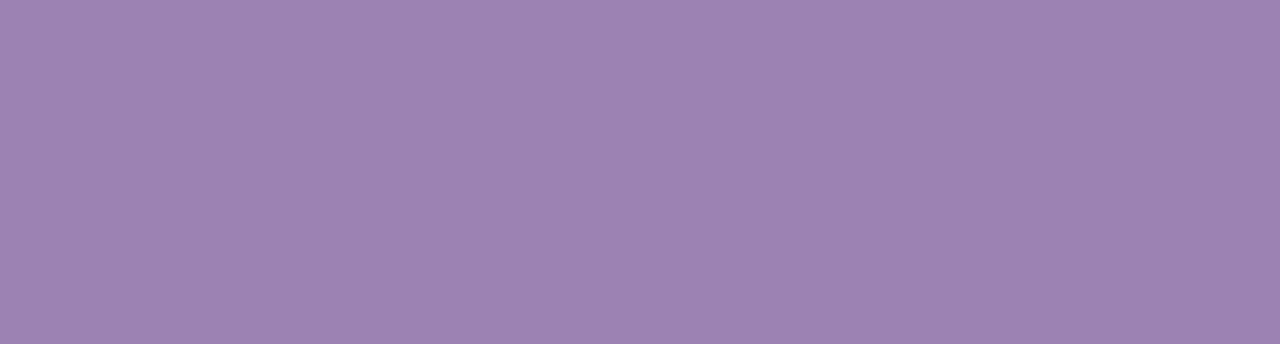
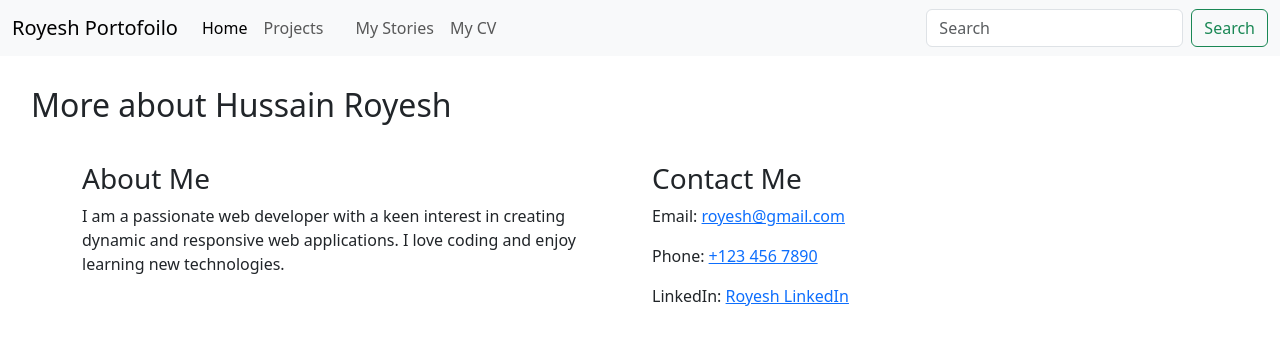
Before and after one commit to Hussain-Royesh/portfolio-, a plain HTML site: page index.html in a window 1280 px wide. Drawn offline with nearby package versions, Linux system fonts and the light colour scheme.

Commit message:
3rd update

```diff
--- a/css/style.css
+++ b/css/style.css
@@ -1,3 +1,10 @@
-body{
-    background-color: rgb(156, 130, 179);
+#ul :hover{
+    background-color: #b1afaf;
+    cursor: pointer;
+    color: antiquewhite;
+
 }
+h2{
+   padding: 30px 19px;
+   font-size: medium;
+}
--- a/index.html
+++ b/index.html
@@ -4,12 +4,60 @@
     <meta charset="UTF-8">
     <meta name="viewport" content="width=device-width, initial-scale=1.0">
     <link rel="stylesheet" href="css/style.css">
-    <title>My Portofoilo</title>
+    <link href="https://cdn.jsdelivr.net/npm/bootstrap@5.3.7/dist/css/bootstrap.min.css" rel="stylesheet" integrity="sha384-LN+7fdVzj6u52u30Kp6M/trliBMCMKTyK833zpbD+pXdCLuTusPj697FH4R/5mcr" crossorigin="anonymous">
+     <title>My Portofoilo</title>
 </head>
 <body>
+<nav class="navbar navbar-expand-lg bg-body-tertiary">
+  <div class="container-fluid">
+    <button class="navbar-toggler" type="button" data-bs-toggle="collapse" data-bs-target="#navbarTogglerDemo03" aria-controls="navbarTogglerDemo03" aria-expanded="false" aria-label="Toggle navigation">
+      <span class="navbar-toggler-icon"></span>
+    </button>
+    <a class="navbar-brand" href="index.html">Royesh Portofoilo</a>
+    <div class="collapse navbar-collapse" id="navbarTogglerDemo03">
+      <ul class="navbar-nav me-auto mb-2 mb-lg-0" id="ul">
+        <li class="nav-item">
+          <a class="nav-link active" aria-current="page" href="#">Home</a>
+        </li>
+        <li class="nav-item">
+          <a class="nav-link" href="#">Projects</a>
+        </li>
+        <li class="nav-item">
+          <a class="nav-link" aria-disabled="true"></a>
+        </li>
+        <li class="nav-item">
+            <a href="#stories" class="nav-link">My Stories</a>
+        </li>
+        <li class="nav-item"><a href="#cv" class="nav-link">My CV</a></li>
+      </ul>
+      <form class="d-flex" role="search">
+        <input class="form-control me-2" type="search" placeholder="Search" aria-label="Search"/>
+        <button class="btn btn-outline-success" type="submit">Search</button>
+      </form>
+    </div>
+  </div>
+</nav>
 
-
-
+<section>
+    <div class="container-fluid">
+        <h2>More about Hussain Royesh</h2>
+    </div>
+    <div class="container">
+        <div class="row">
+            <div class="col-md-6">
+                <h3>About Me</h3>
+                <p>I am a passionate web developer with a keen interest in creating dynamic and responsive web applications. I love coding and enjoy learning new technologies.</p>
+            </div>
+            <div class="col-md-6">
+                <h3>Contact Me</h3>
+                <p>Email: <a href="mailto:mroyesh@yahoo.com"> royesh@gmail.com</a></p>
+                <p>Phone: <a href="tel:+1234567890">+123 456 7890</a></p>
+                <p>LinkedIn: <a href="https://www.linkedin.com/in/royesh" target="_blank">Royesh LinkedIn</a></p>
+            </div>
+</section>
+<section></section>
+<section></section>
+<section></section>
 <script src="js/scripts.js"></script>
 </body>
 </html>
```
